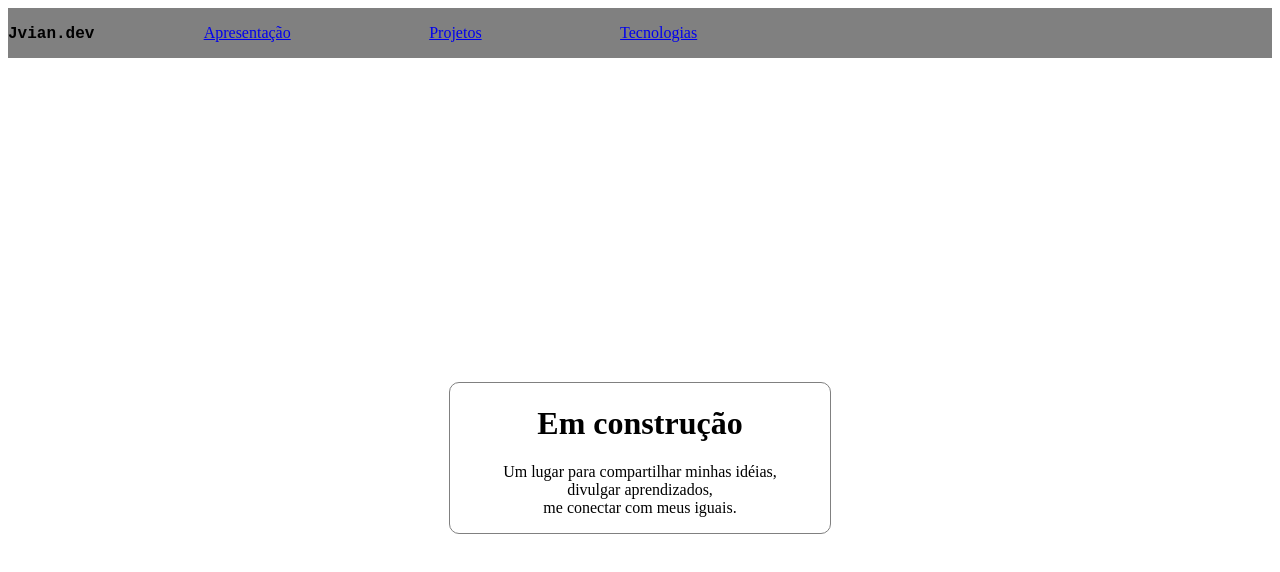
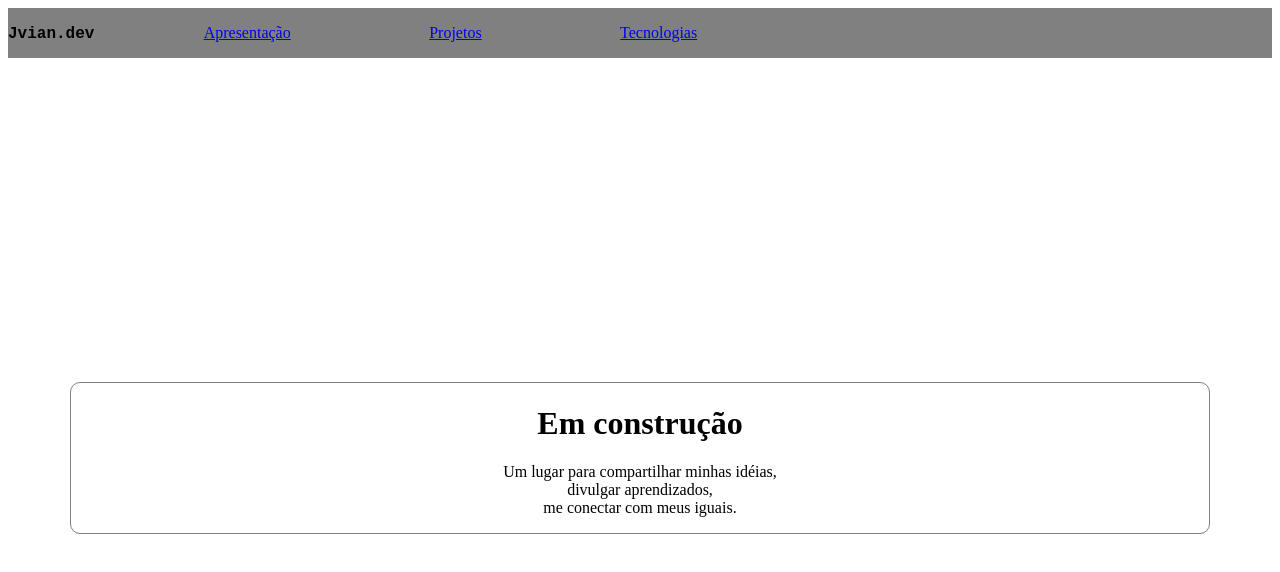
Before and after one commit to joaovian06/clone-tabnews, a Next.js app: page / in a window 1280 px wide. Shown: the top 572 px of the page. Built offline with nearby package versions, Linux system fonts and the light colour scheme.

Commit message:
feat: add coming soon css module

```diff
--- a/src/components/ComingSoon.js
+++ b/src/components/ComingSoon.js
@@ -1,15 +1,8 @@
+import styles from "../stylessheets/ComingSoon.module.scss";
+
 export default function ComingSoon() {
   return (
-    <div
-      className="coming-soon-container"
-      style={{
-        textAlign: "center",
-        border: "1px solid #808080",
-        borderRadius: "10px",
-        width: "30%",
-        height: "fit-content",
-      }}
-    >
+    <div className={styles.ComingSoonContainer}>
       <h1 className="title">Em construção</h1>
       <p className="text">
         Um lugar para compartilhar minhas idéias, <br />
--- /dev/null
+++ b/src/stylessheets/ComingSoon.module.scss
@@ -0,0 +1,7 @@
+.ComingSoonContainer {
+  text-align: center;
+  border: 1px solid #808080;
+  border-radius: 10px;
+  width: 90%;
+  height: fit-content;
+}
```
